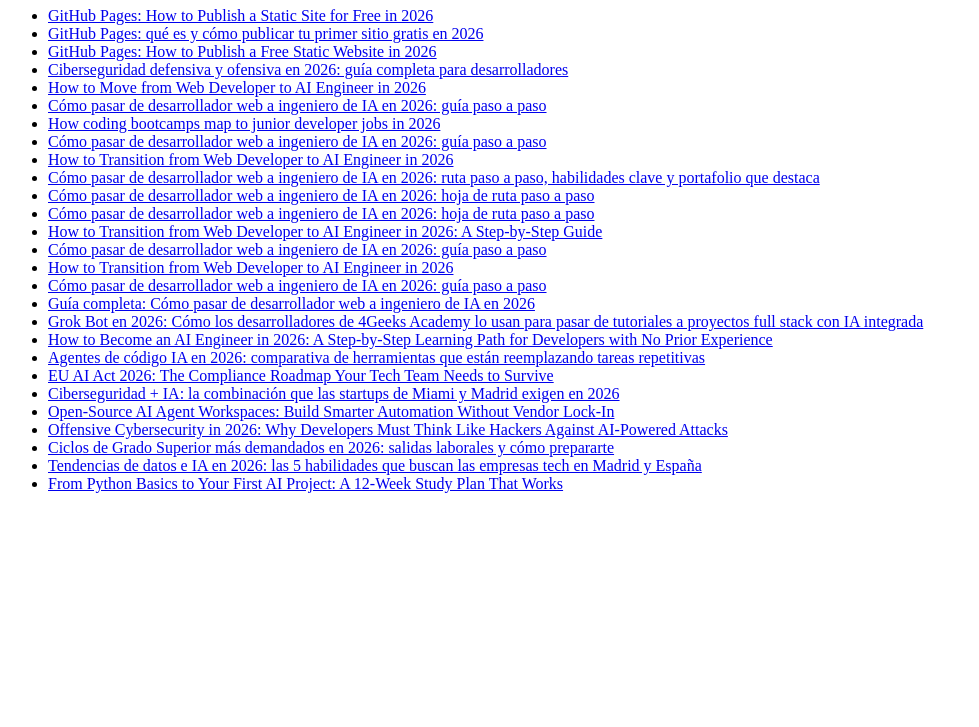
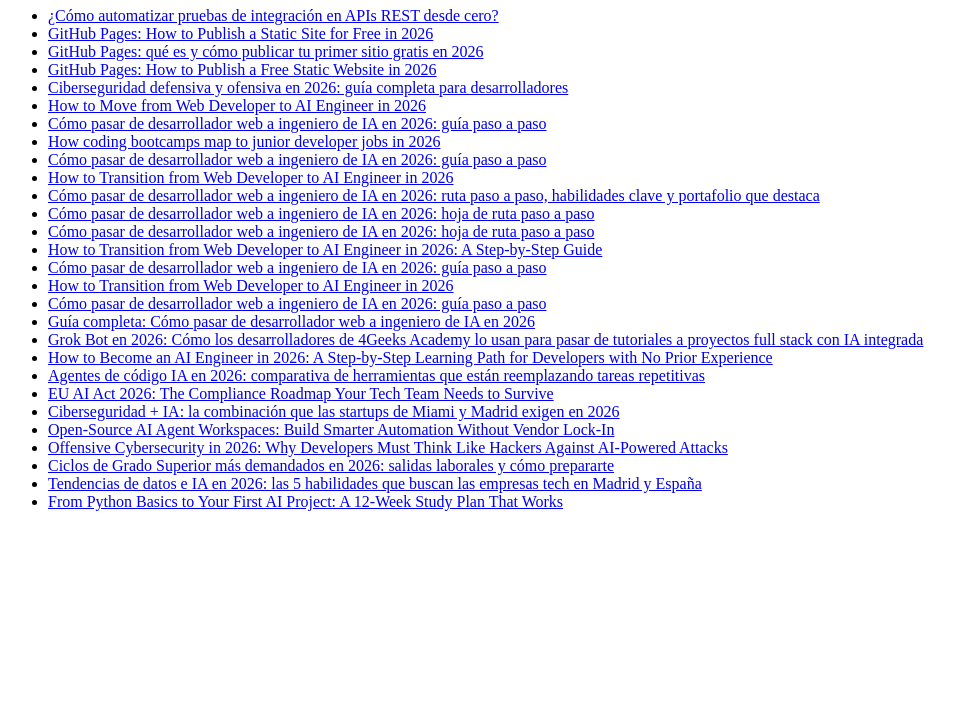
Before and after one commit to KrilinZ/ai-engineering-notes, a plain HTML site: page index.html in a window 1280 px wide. Shown: the part 73-800 px from the top of the page, without its empty margins (0-979 px from the left). Drawn offline with Linux system fonts and the light colour scheme.

Commit message:
index: ¿Cómo automatizar pruebas de integración en APIs R

```diff
--- a/index.html
+++ b/index.html
@@ -11,6 +11,7 @@
 <h1>Articles</h1>
 <ul>
 <!--ARTICLES-->
+<li><a href="como-automatizar-pruebas-de-integracion-en-apis-rest-desde-c/">¿Cómo automatizar pruebas de integración en APIs REST desde cero?</a></li>
 <li><a href="github-pages-how-to-publish-a-static-site-for-free-in-2026/">GitHub Pages: How to Publish a Static Site for Free in 2026</a></li>
 <li><a href="github-pages-que-es-y-como-publicar-tu-primer-sitio-gratis-e/">GitHub Pages: qué es y cómo publicar tu primer sitio gratis en 2026</a></li>
 <li><a href="github-pages-how-to-publish-a-free-static-website-in-2026/">GitHub Pages: How to Publish a Free Static Website in 2026</a></li>
```
